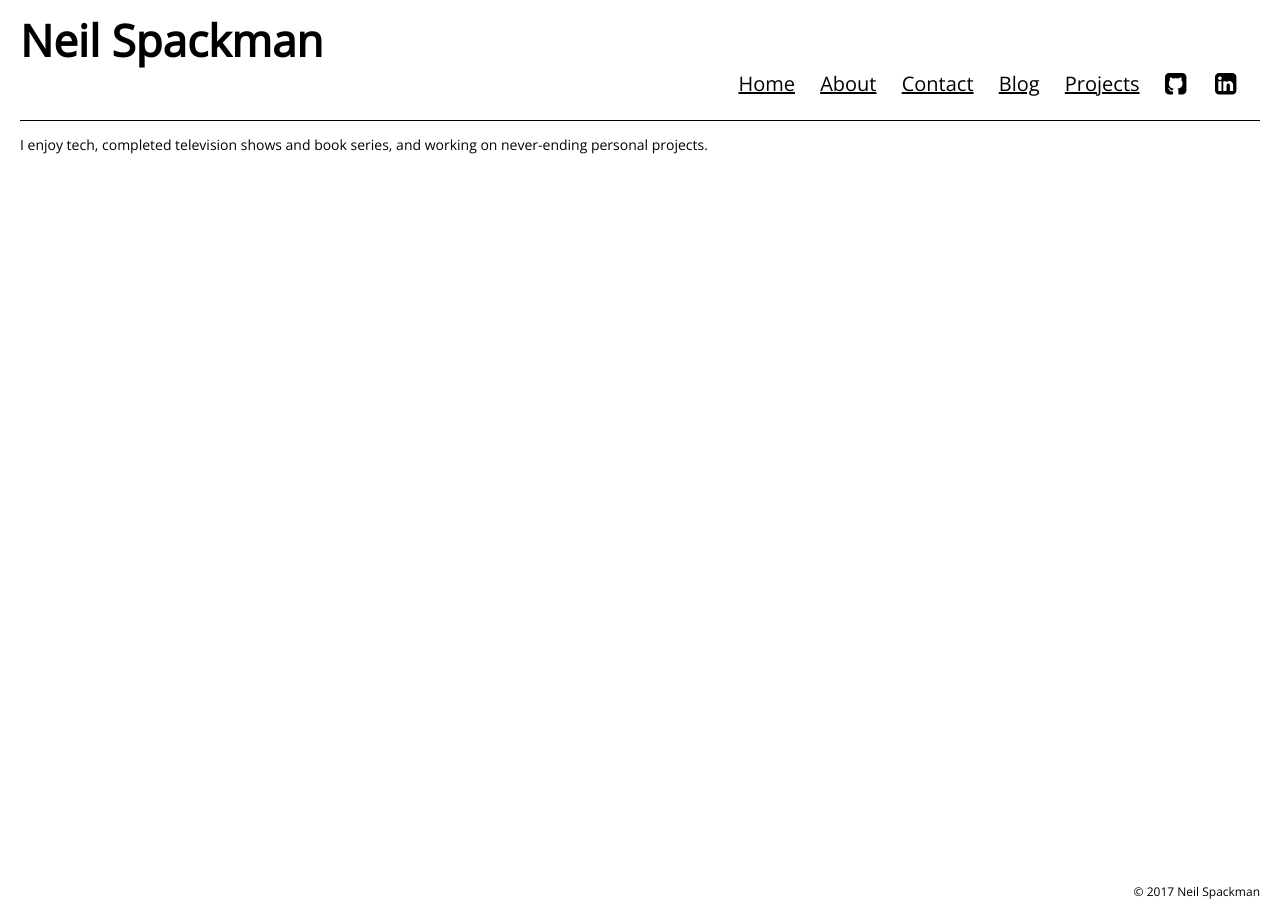
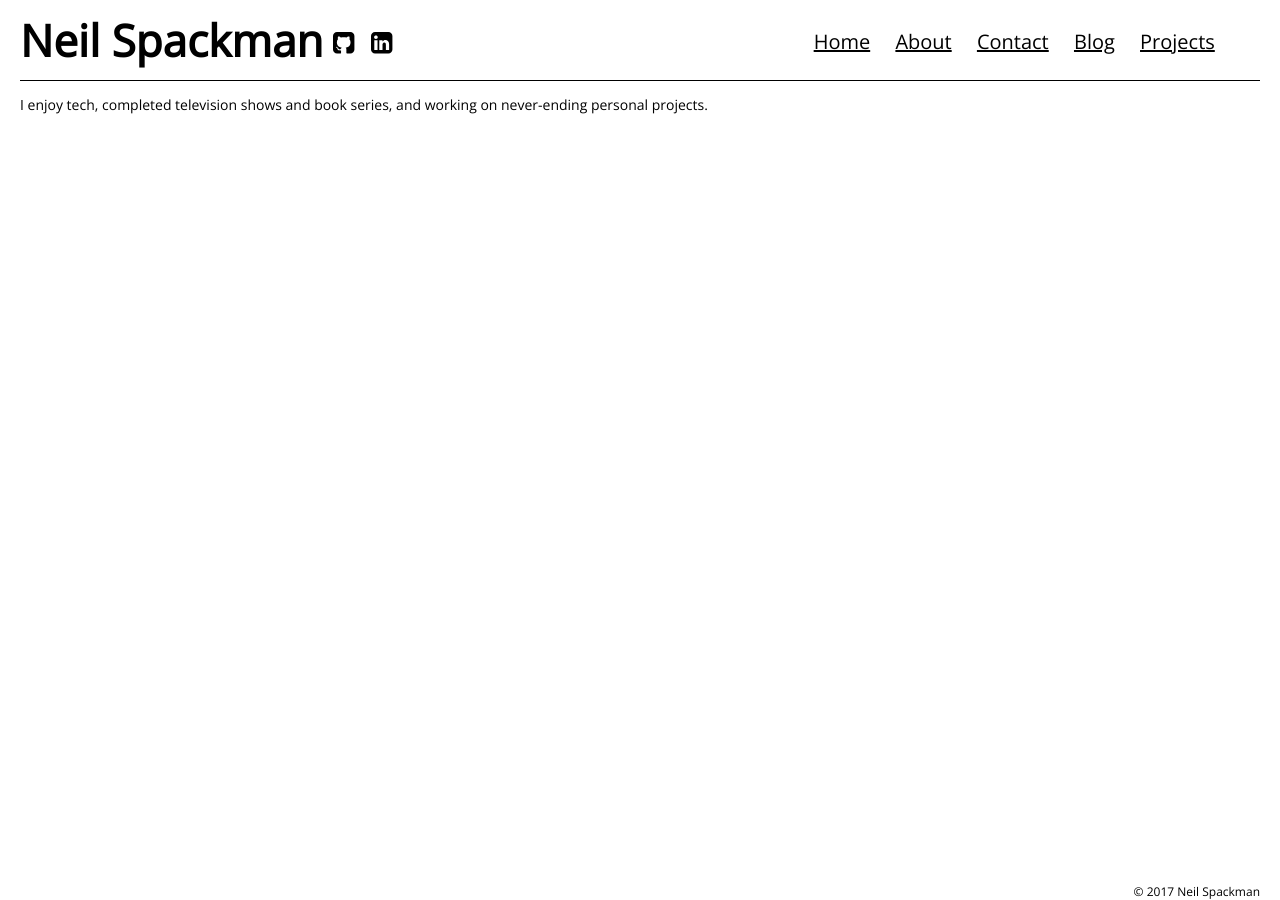
Before and after one commit to nmspackman/nmspackman.github.io, a Jekyll site: the page built from index.html, in a window 1280 px wide. Built offline with Jekyll 4.4.1, drawn with Linux system fonts in a browser that asks for light colours.

Commit message:
fixed header responsiveness

```diff
--- a/_layouts/default.html
+++ b/_layouts/default.html
@@ -11,14 +11,8 @@
       <div class="header-container">
         <header class="site-header">
           <h1>Neil Spackman</h1>
-          <nav>
-            <ul>
-              <li><a href="/">Home</a></li>
-              <li><a href="/about" class="disabled">About</a></li>
-              <li><a href="/contact" class="disabled">Contact</a></li>
-              <li><a href="/blog">Blog</a></li>
-              <li><a href="/projects" class="disabled">Projects</a></li>
-              <li class="icon">
+          <div class="nav-container">
+            <div class="icons">
               <a href="https://github.com/nmspackman" target="_blank">
                 <svg version="1.1" xmlns="http://www.w3.org/2000/svg" xmlns:xlink="http://www.w3.org/1999/xlink" viewBox="0 0 512 512">
                   <path d="M158.173,352.599c-3.049,0.568-4.381,1.999-3.999,4.281c0.38,2.283,2.093,3.046,5.138,2.283
@@ -57,8 +51,6 @@
                     c1.524-1.519,1.143-3.326-1.142-5.42C109.068,341.751,107.164,341.463,105.641,343.174z"/>
                 </svg>
               </a>
-              </li>
-              <li class="icon">
               <a href="https://linkedin.com/in/neil-spackman" target="_blank">
                 <svg version="1.1" xmlns="http://www.w3.org/2000/svg" viewBox="0 0 512 512">
                   <path d="M414.41,24.123C398.333,8.042,378.963,0,356.315,0H82.228C59.58,0,40.21,8.042,24.126,24.123
@@ -74,9 +66,18 @@
                     H370.873z"/>
                 </svg>
               </a>
-              </li>
+            </div>
+            <nav>
+              <ul>
+                <li><a href="/">Home</a></li>
+                <li><a href="/about" class="disabled">About</a></li>
+                <li><a href="/contact" class="disabled">Contact</a></li>
+                <li><a href="/blog">Blog</a></li>
+                <li><a href="/projects" class="disabled">Projects</a></li>
+                <li><a href="javascript:void(0);" class="hamburger" onclick="showMenu()">&#9776;</a></li>
               </ul>
             </nav>
+          </div>
         </header>
       </div>
       <div class="main-content">
--- /dev/null
+++ b/_sass/_media.scss
@@ -0,0 +1,17 @@
+@media screen and (max-width: 550px) {
+  header.site-header {
+    height: 100%;
+    display: flex;
+    flex-direction: column;
+  }
+  .icons {
+    margin-right: 1rem;
+  }
+}
+@media screen and (max-width: 900px) {
+  .nav-container li:not(:first-child):not(:last-child) {display: none;}
+  .nav-container li a.hamburger {
+    display: block;
+    text-decoration: none;
+  }
+}
--- a/css/main.scss
+++ b/css/main.scss
@@ -4,14 +4,11 @@
 @import '../_sass/_typography.scss';
 @import '../_sass/_colors.scss';
 @import '../_sass/_mixins.scss';
+@import '../_sass/_media.scss';
 
 body {
   margin: 0 auto;
   max-width: 160rem;
-}
-
-body * {
-  box-sizing: border-box;
 }
 
 .header-container {
@@ -21,32 +18,59 @@
 .site-header {
   height: 100%;
   display: flex;
-  flex-direction: column;
+  flex-direction: row;
+  align-items: baseline;
 
   padding: 1rem 0;
 
   h1 {
     margin: 0;
   }
+
+  .icons {
+    padding-top: 4px;
+    flex-grow: 1;
+
+    a {
+      margin-left: 1rem;
+      text-decoration: none;
+      svg {
+        width: 2.5rem;
+        @include transition-in-out(200ms);
+
+        &:hover {
+          fill: $green-highlight;
         }
+      }
+    }
+  }
+}
+
+.site-header a { @include transition-in-out(200ms); }
 
 .main-content {
   flex-grow: 1;
 }
 
-nav {
+.nav-container {
   display: flex;
   flex-direction: row;
   justify-content: flex-end;
-  margin-bottom: 1.2rem;
+  flex-grow: 1;
+  // align-self: center;
+
   ul {
     li {
       margin-right: 2rem;
     }
   }
+
+  a.hamburger {
+    display: none;
+  }
 }
 
-nav, footer {
+.nav-container, footer {
   ul {
     list-style: none;
 
@@ -56,11 +80,6 @@
       display: inline-block;
       a {
         color: $bk;
-
-        svg {
-          vertical-align: middle;
-          width: 2.5rem;
-        }
       }
     }
   }
@@ -72,34 +91,21 @@
   justify-content: flex-end;
 }
 
-nav li {
+.nav-container {
+  li {
     @include transition-in-out(200ms);
 
-  a {
-    @include transition-in-out(200ms);
-
-    svg {
-      @include transition-in-out(200ms);
-    }
-  }
-
-  &:hover:not(.icon) {
+    &:hover {
       border-radius: 2px;
       background-color: $green-highlight;
-    a {
+      a:not(.disabled) {
         color: $wt;
       }
-  }
-
-  &:hover {
       a.disabled {
         pointer-events: none;
         cursor: pointer;
         background-color: gray;
       }
-
-    svg {
-      fill: $green-highlight;
     }
   }
 }
```
Lines whose indentation alone changed are shown as unchanged.
